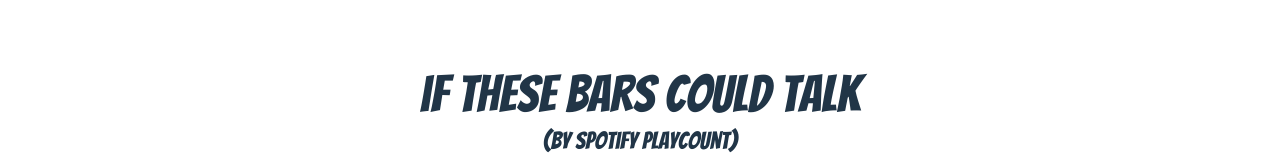
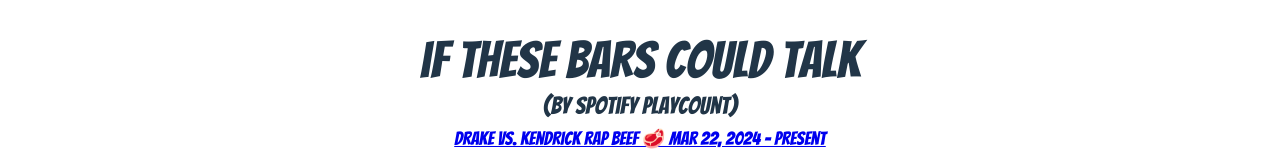
Before and after one commit to jaerodyne/drakevskendrick-spotifystats, a React (Vite) app: page / in a window 1280 px wide. Shown: the top 162 px of the page. Built offline with nearby package versions, Linux system fonts and the light colour scheme; no server answers.

Commit message:
Add styles

```diff
--- a/src/App.css
+++ b/src/App.css
@@ -17,7 +17,7 @@
 .container {
   display: flex;
   flex-direction: column;
-  width: 95vw;
+  width: var(--fluid-width);
   margin: 0 auto;
   max-width: var(--max-width);
   text-align: center;
@@ -30,11 +30,7 @@
   margin: 0 auto;
 }
 
-.header h1 {
-  margin-bottom: 0;
-}
-
-.header h2 {
+.header h1, h2 {
   margin-top: 0;
   margin-bottom: 0;
 }
```
